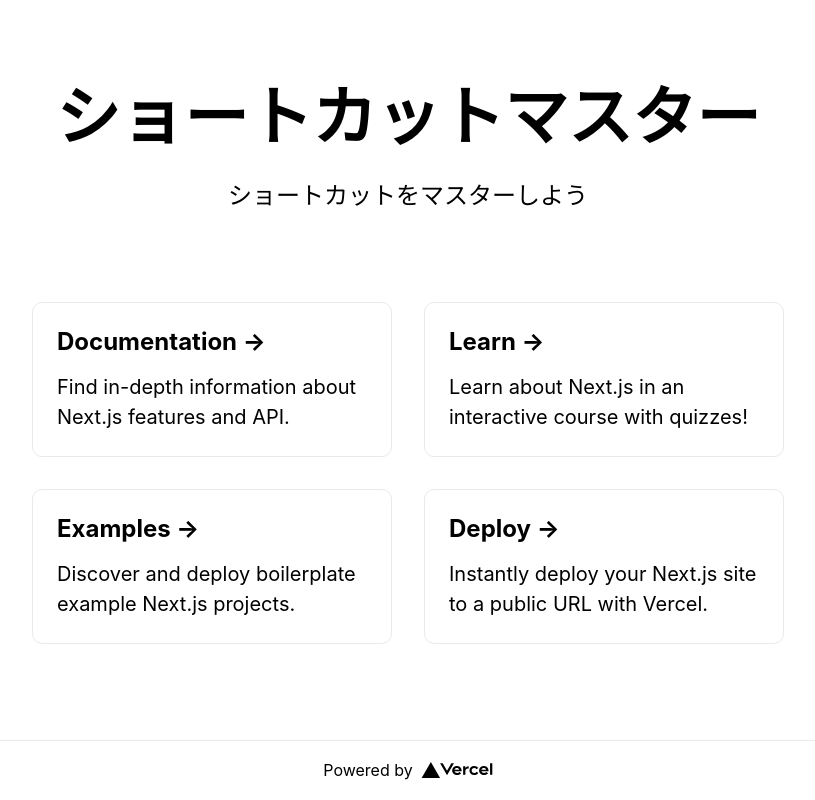
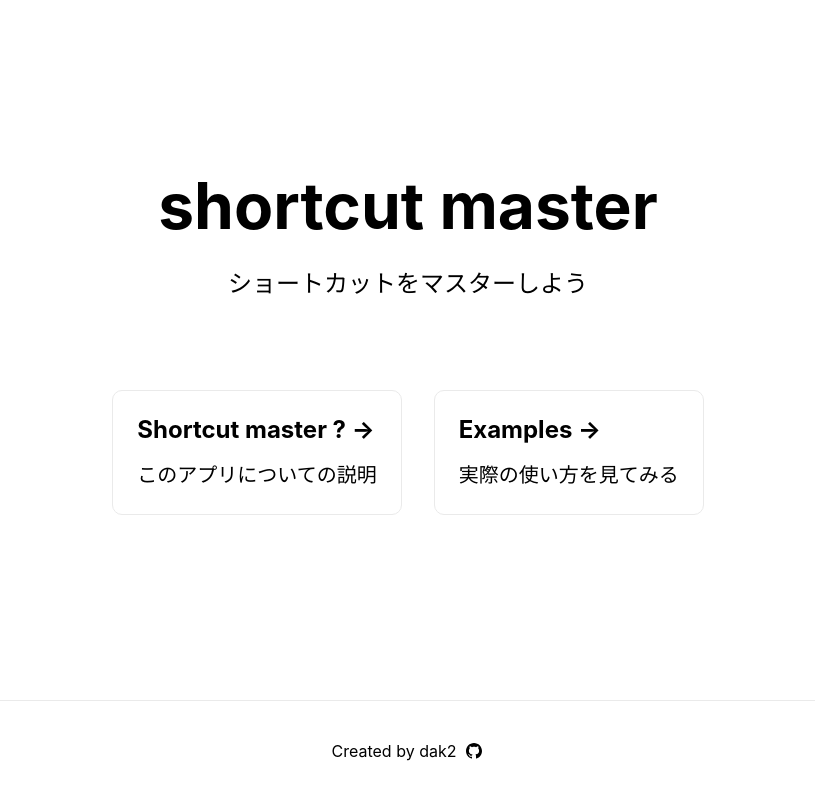
Before and after one commit to dak2/shortcut_master_web, a Next.js app: page / in a window 1280 px wide. Shown: the whole page, without its empty margins (232-1047 px from the left). Built offline with nearby package versions, Linux system fonts and the light colour scheme.

Commit message:
change home page

```diff
--- a/pages/index.tsx
+++ b/pages/index.tsx
@@ -13,7 +13,7 @@ export default function Home() {
 
       <main className={styles.main}>
         <h1 className={styles.title}>
-          ショートカットマスター
+          shortcut master
         </h1>
 
         <p className={styles.description}>
@@ -22,13 +22,8 @@ export default function Home() {
 
         <div className={styles.grid}>
           <a href="https://nextjs.org/docs" className={styles.card}>
-            <h2>Documentation &rarr;</h2>
-            <p>Find in-depth information about Next.js features and API.</p>
-          </a>
-
-          <a href="https://nextjs.org/learn" className={styles.card}>
-            <h2>Learn &rarr;</h2>
-            <p>Learn about Next.js in an interactive course with quizzes!</p>
+            <h2>Shortcut master ? &rarr;</h2>
+            <p>このアプリについての説明</p>
           </a>
 
           <a
@@ -36,17 +31,7 @@ export default function Home() {
             className={styles.card}
           >
             <h2>Examples &rarr;</h2>
-            <p>Discover and deploy boilerplate example Next.js projects.</p>
-          </a>
-
-          <a
-            href="https://vercel.com/new?utm_source=create-next-app&utm_medium=default-template&utm_campaign=create-next-app"
-            className={styles.card}
-          >
-            <h2>Deploy &rarr;</h2>
-            <p>
-              Instantly deploy your Next.js site to a public URL with Vercel.
-            </p>
+            <p>実際の使い方を見てみる</p>
           </a>
         </div>
       </main>
@@ -57,9 +42,9 @@ export default function Home() {
           target="_blank"
           rel="noopener noreferrer"
         >
-          Powered by{' '}
+          Created by dak2
           <span className={styles.logo}>
-            <Image src="/vercel.svg" alt="Vercel Logo" width={72} height={16} />
+            <Image src="/github.svg" alt="Github Logo" width={20} height={16} />
           </span>
         </a>
       </footer>
--- a/styles/Home.module.css
+++ b/styles/Home.module.css
@@ -73,7 +73,6 @@
   display: flex;
   align-items: center;
   justify-content: center;
-  flex-wrap: wrap;
   max-width: 800px;
   margin-top: 3rem;
 }
@@ -87,7 +86,6 @@
   border: 1px solid #eaeaea;
   border-radius: 10px;
   transition: color 0.15s ease, border-color 0.15s ease;
-  width: 45%;
 }
 
 .card:hover,
```
Also changed, not shown: public/github.svg (added), public/vercel.svg (deleted).
